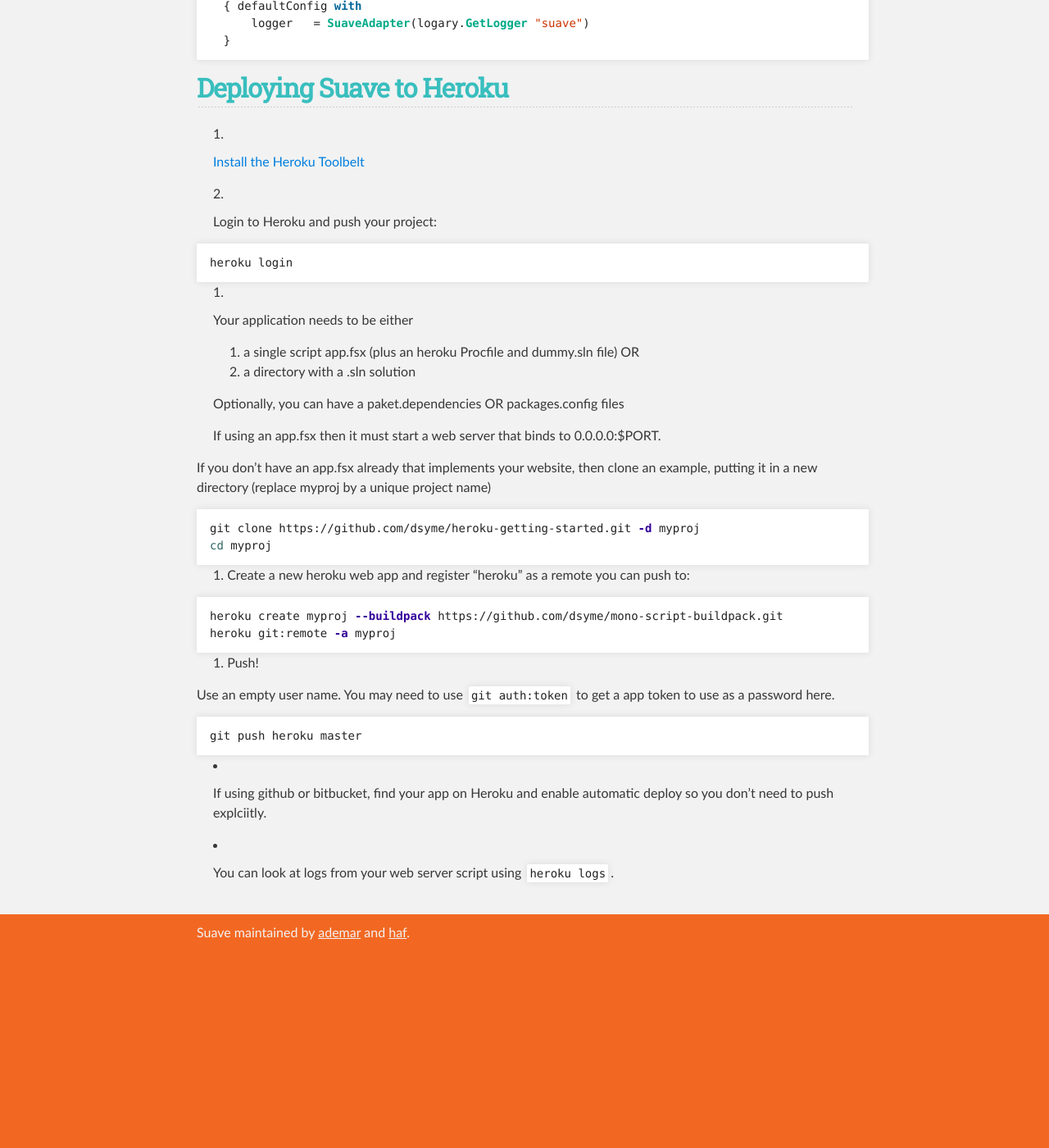
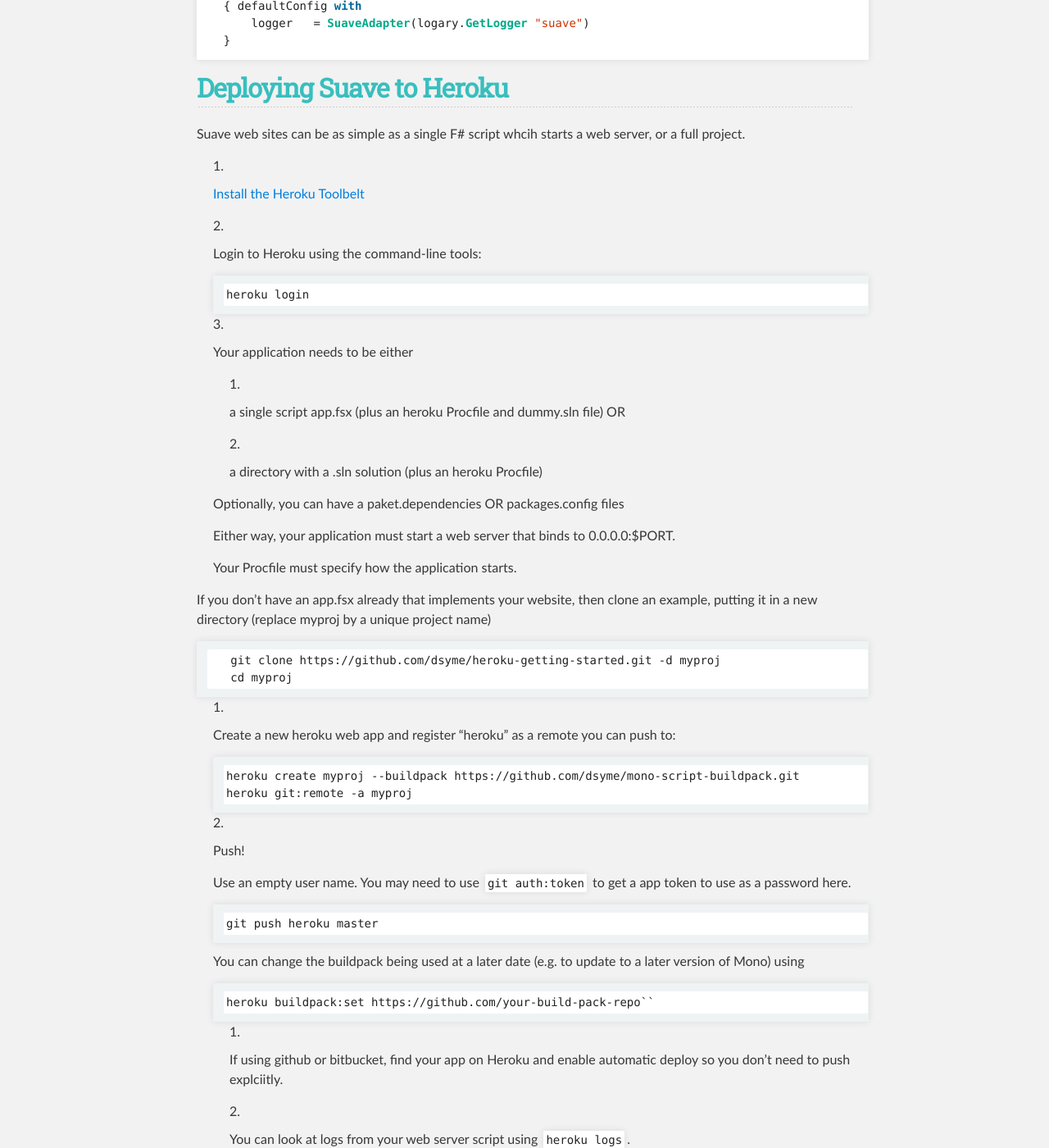
Before and after one commit to SuaveIO/suave, a Jekyll site: the page built from index.md, in a window 1280 px wide and 1400 px high, scrolled down 13395 px. Shown: the whole window at 82% size. Built offline with Jekyll 4.4.1, drawn with Linux system fonts in a browser that asks for light colours; before the commit the page ends 14559 px from its top, so only the background shows below that.

Commit message:
Update content.md

```diff
--- a/_includes/content.md
+++ b/_includes/content.md
@@ -598,46 +598,47 @@
 Deploying Suave to Heroku
 ----------------------------
 
+Suave web sites can be as simple as a single F# script whcih starts a web server, or a full project.
+
+
 1. [Install the Heroku Toolbelt](https://toolbelt.heroku.com/)
 
-2. Login to Heroku and push your project:
+2. Login to Heroku using the command-line tools:
 
-{% highlight bash %}
-heroku login
-{% endhighlight %}
+       heroku login
 
 3. Your application needs to be either
 
    - a single script app.fsx (plus an heroku Procfile and dummy.sln file) OR
-   - a directory with a .sln solution
+
+   - a directory with a .sln solution  (plus an heroku Procfile)
 
    Optionally, you can have a paket.dependencies OR packages.config files
 
-   If using an app.fsx then it must start a web server that binds to 0.0.0.0:$PORT.
+   Either way, your application  must start a web server that binds to 0.0.0.0:$PORT.
+
+   Your Procfile must specify how the application starts.
 
 If you don't have an app.fsx already that implements your website, then clone an example, putting it in a new directory (replace myproj by a unique project name)
 
-{% highlight bash %}
-git clone https://github.com/dsyme/heroku-getting-started.git -d myproj
-cd myproj
-{% endhighlight %}
+       git clone https://github.com/dsyme/heroku-getting-started.git -d myproj
+       cd myproj
 
 4. Create a new heroku web app and register "heroku" as a remote you can push to:
 
-{% highlight bash %}
-heroku create myproj --buildpack https://github.com/dsyme/mono-script-buildpack.git
-heroku git:remote -a myproj
-{% endhighlight %}
+       heroku create myproj --buildpack https://github.com/dsyme/mono-script-buildpack.git
+       heroku git:remote -a myproj
 
 5. Push!
 
-Use an empty user name. You may need to use ``git auth:token`` to get a app token to use as a password here.
+   Use an empty user name. You may need to use ``git auth:token`` to get a app token to use as a password here.
 
-{% highlight bash %}
-git push heroku master
-{% endhighlight %}
+       git push heroku master
 
+   You can change the buildpack being used at a later date (e.g. to update to a later version of Mono) using
 
-- If using github or bitbucket, find your app on Heroku and enable automatic deploy so you don't need to push explciitly.
+       heroku buildpack:set https://github.com/your-build-pack-repo``
 
-- You can look at logs from your web server script using ``heroku logs``.
+   - If using github or bitbucket, find your app on Heroku and enable automatic deploy so you don't need to push explciitly.
+
+   - You can look at logs from your web server script using ``heroku logs``.
```
